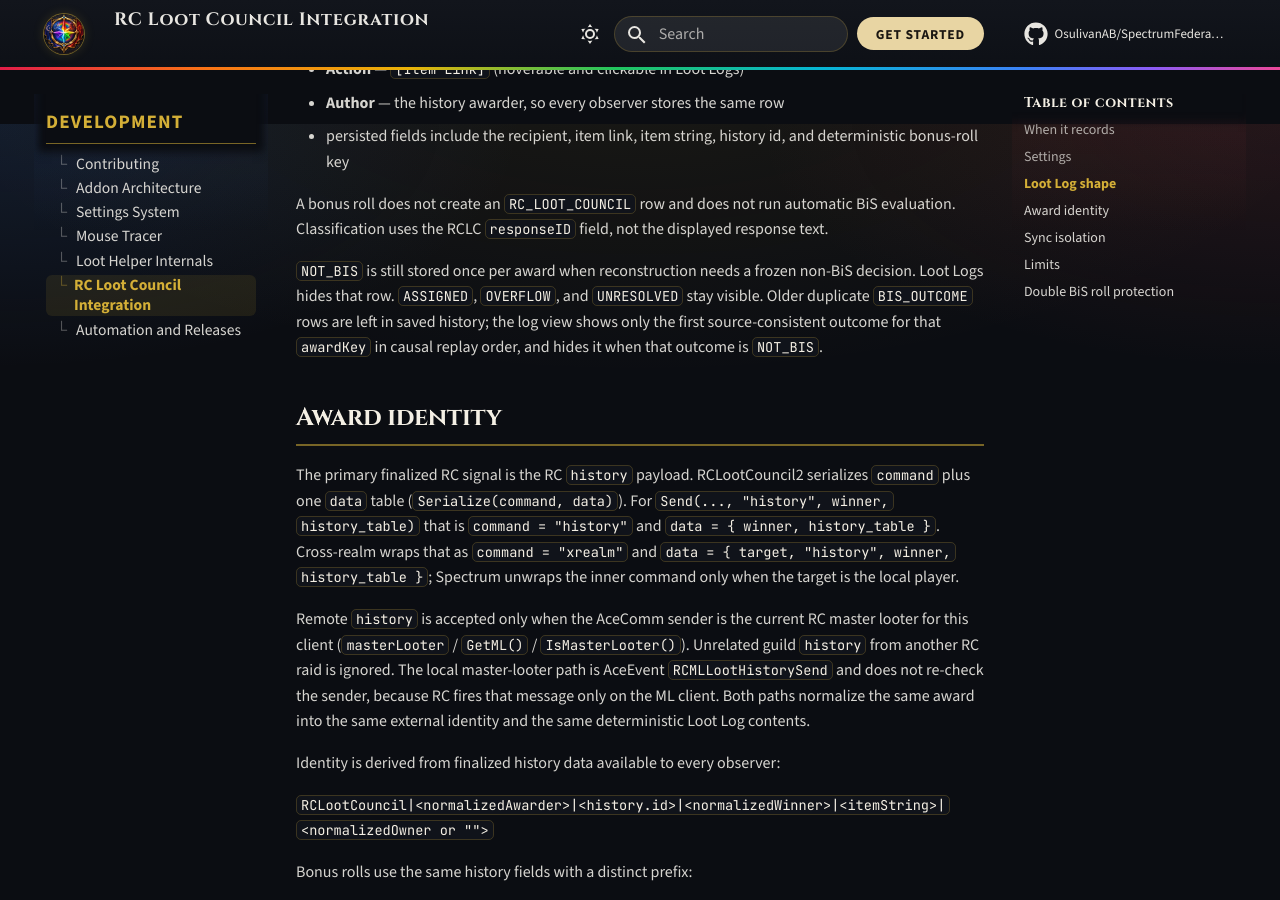
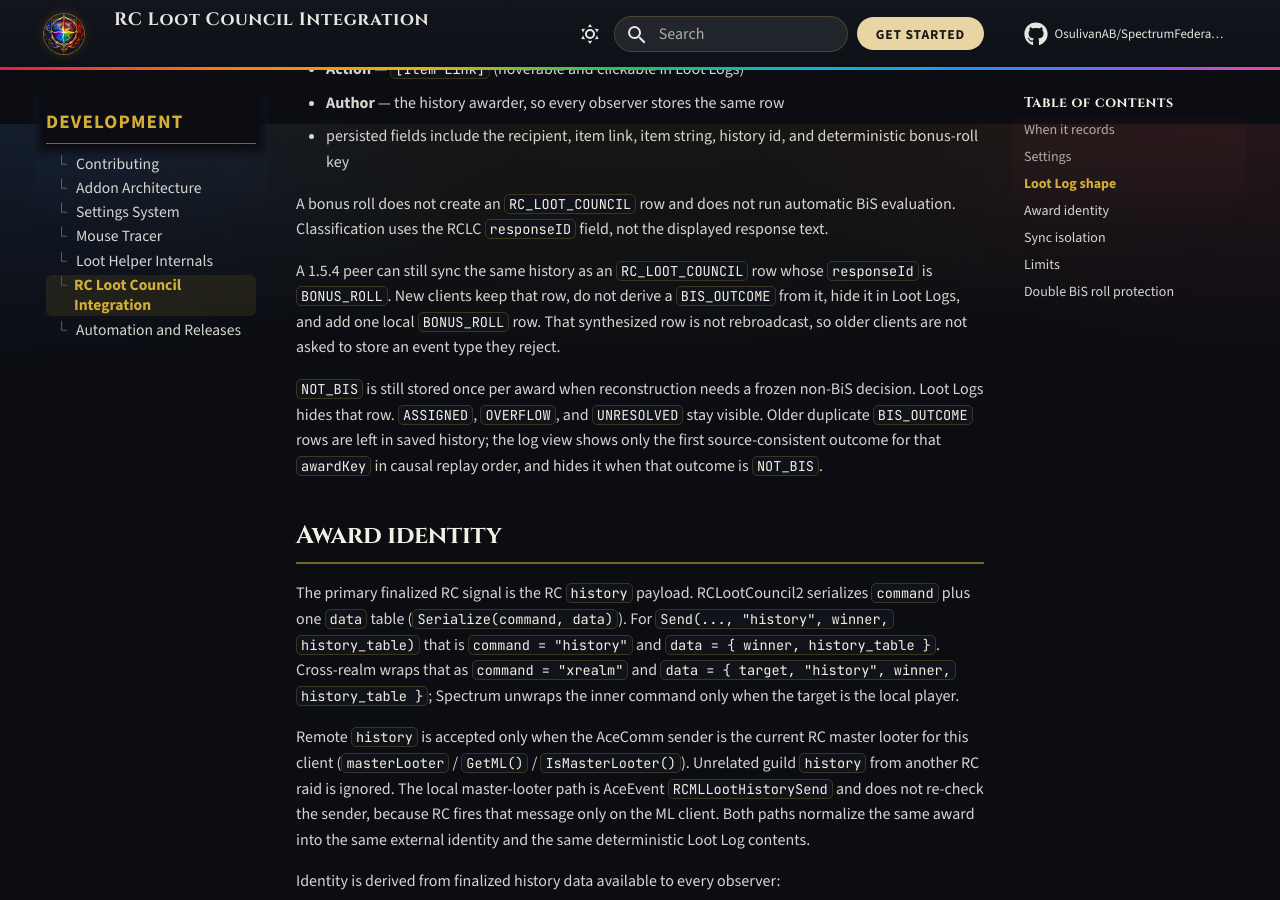
Before and after one commit to OsulivanAB/SpectrumFederation, an MkDocs documentation site: the page built from docs/development/rc-loot-council-integration.md, in a window 1280 px wide and 900 px high, scrolled down 3476 px. Built offline with MkDocs 1.6.1 and Material for MkDocs 9.7.7, drawn with Linux system fonts in a browser that asks for light colours; comment, search, counter and statistics services are not loaded.

Commit message:
fix: normalize legacy bonus-roll RC rows and validate synced payloads
A 1.5.4 peer can still sync bonus-roll history as an RC award. New clients
keep that row, skip automatic BiS, hide it, and store one local BONUS_ROLL
without rebroadcasting it. Synced BONUS_ROLL rows now use the same field
checks as local creation.

Co-authored-by: anthony.r.bahl <anthony.r.bahl@gmail.com>

```diff
--- a/docs/development/rc-loot-council-integration.md
+++ b/docs/development/rc-loot-council-integration.md
@@ -68,6 +68,8 @@ RCLC history with `responseID == "BONUS_ROLL"` is not an RC award. It is recorde
 
 A bonus roll does not create an `RC_LOOT_COUNCIL` row and does not run automatic BiS evaluation. Classification uses the RCLC `responseID` field, not the displayed response text.
 
+A 1.5.4 peer can still sync the same history as an `RC_LOOT_COUNCIL` row whose `responseId` is `BONUS_ROLL`. New clients keep that row, do not derive a `BIS_OUTCOME` from it, hide it in Loot Logs, and add one local `BONUS_ROLL` row. That synthesized row is not rebroadcast, so older clients are not asked to store an event type they reject.
+
 `NOT_BIS` is still stored once per award when reconstruction needs a frozen non-BiS decision. Loot Logs hides that row. `ASSIGNED`, `OVERFLOW`, and `UNRESOLVED` stay visible. Older duplicate `BIS_OUTCOME` rows are left in saved history; the log view shows only the first source-consistent outcome for that `awardKey` in causal replay order, and hides it when that outcome is `NOT_BIS`.
 
 ## Award identity
```
Also changed, not shown: 4 other files.
